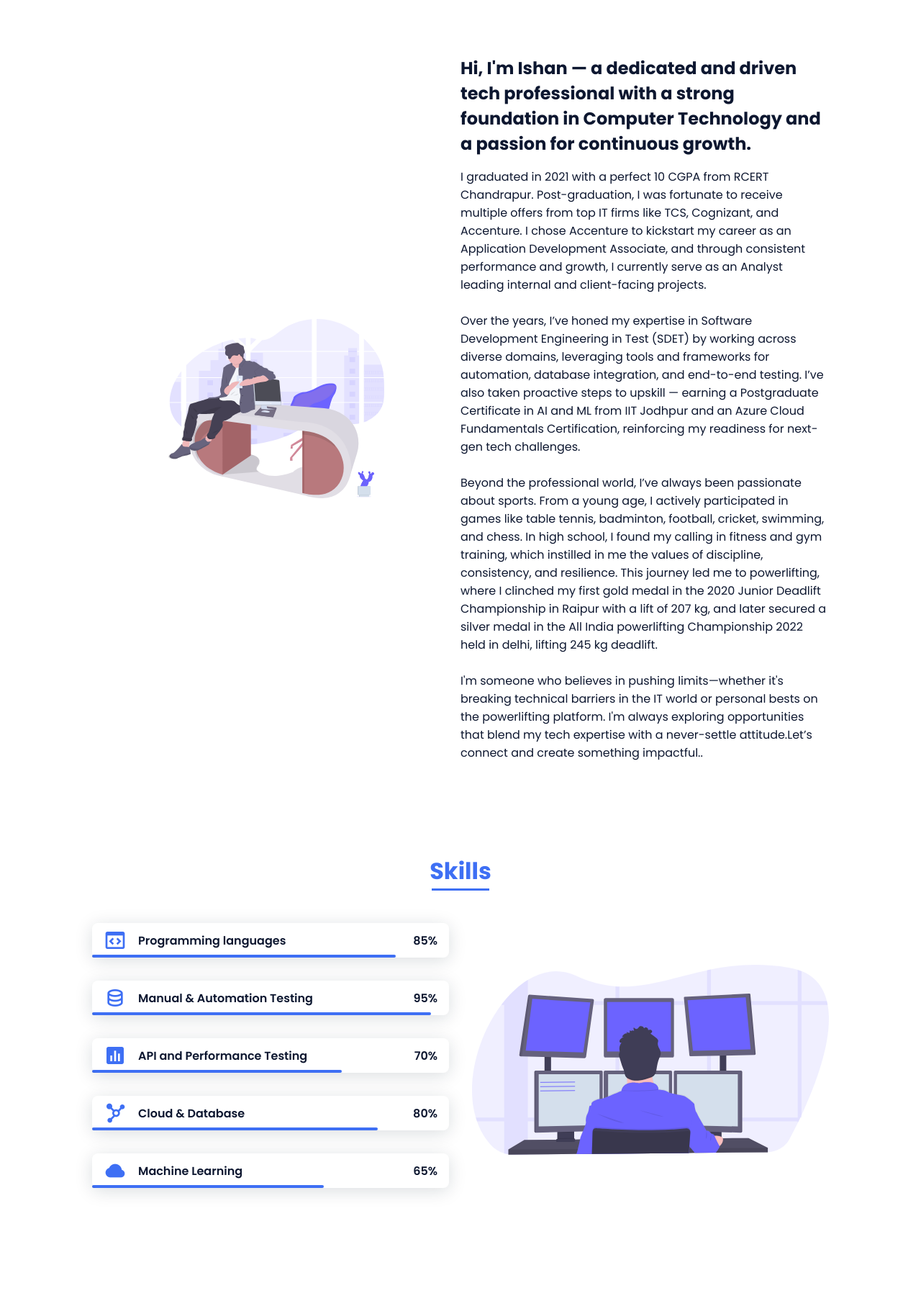
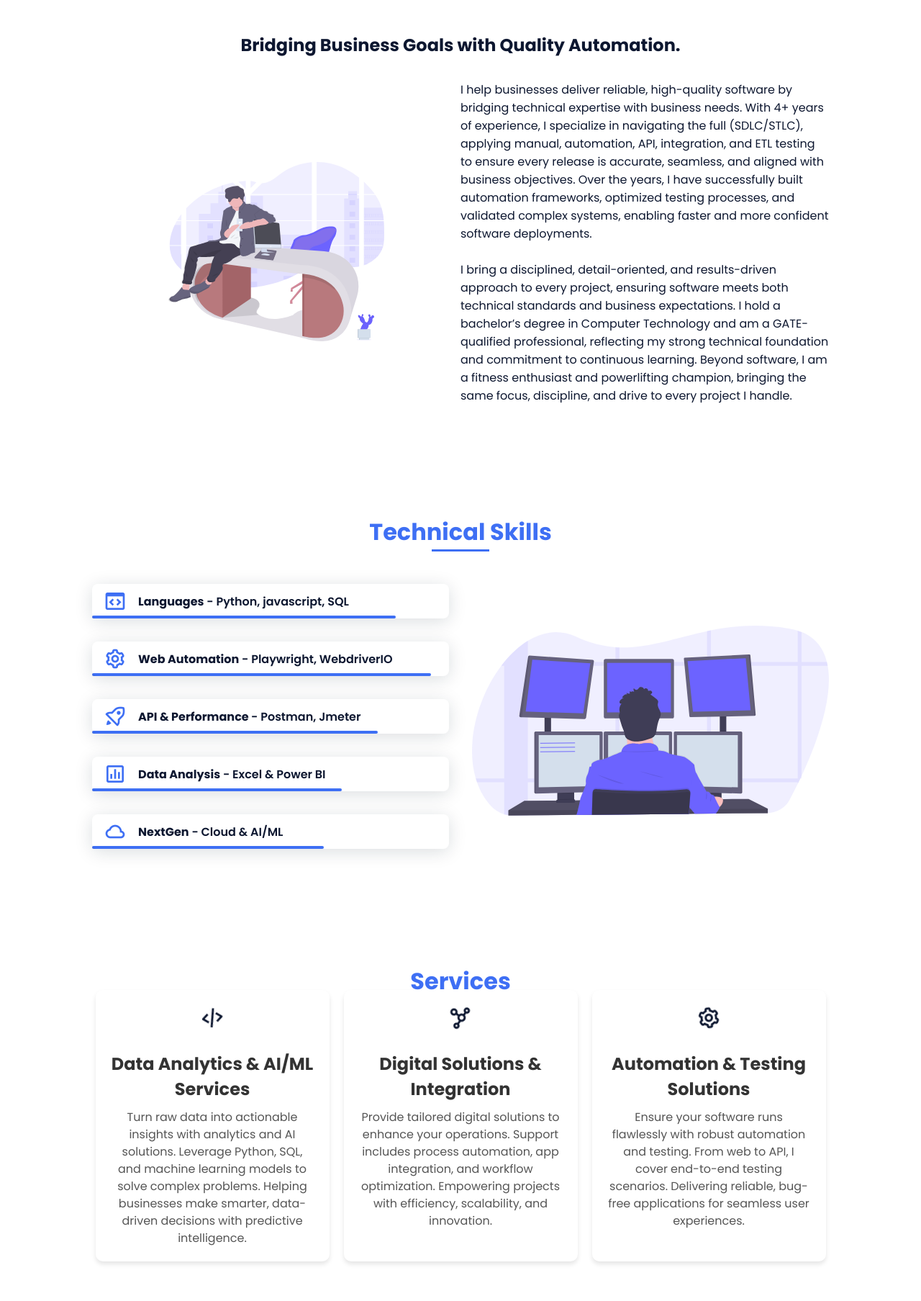
Before and after one commit to ishanhirani/portfolio_website, a plain HTML site: page index.html in a window 1280 px wide. Shown: the part 748-2555 px from the top of the page at 72% size. Drawn offline with nearby package versions, Linux system fonts and the light colour scheme.

Commit message:
Add files via upload

```diff
--- a/index.html
+++ b/index.html
@@ -13,7 +13,7 @@
     <link href="https://cdnjs.cloudflare.com/ajax/libs/font-awesome/5.15.4/css/all.min.css" rel="stylesheet">
 
 
-    <title>Ishan Hirani | SDET</title>
+    <title>Ishan Hirani | Freelancer</title>
 </head>
 
 <body>
@@ -21,7 +21,7 @@
     <header class="l-header">
         <nav class="nav bd-grid">
             <div>
-                <a href="#" class="nav__logo">Ishan</a>
+                <a href="#" class="nav__logo"></a>
             </div>
 
             <div class="nav__menu" id="nav-menu">
@@ -29,7 +29,7 @@
                     <li class="nav__item"><a href="#home" class="nav__link active-link">Home</a></li>
                     <li class="nav__item"><a href="#about" class="nav__link">About</a></li>
                     <li class="nav__item"><a href="#skills" class="nav__link">Skills</a></li>
-                    <li class="nav__item"><a href="#work" class="nav__link">Work</a></li>
+                    <li class="nav__item"><a href="#work" class="nav__link">Services</a></li>
                     <li class="nav__item"><a href="#contact" class="nav__link">Contact</a></li>
                 </ul>
             </div>
@@ -60,10 +60,10 @@
                         class='bx bxl-github'></i></a>
                 <a href="https://www.instagram.com/ishan_hirani/" class="home__social-icon" target="_blank"><i
                         class='bx bxl-instagram'></i></a>
-                <a href="https://x.com/ishan_hirani" class="home__social-icon" target="_blank"><i
+                <!-- <a href="https://x.com/ishan_hirani" class="home__social-icon" target="_blank"><i
                         class='bx bxl-twitter'></i></a>
                 <a href="https://www.facebook.com/profile.php?id=100006259427292" class="home__social-icon"
-                    target="_blank"><i class='bx bxl-facebook'></i></a>
+                    target="_blank"><i class='bx bxl-facebook'></i></a> -->
             </div>
 
             <div class="home__img">
@@ -81,45 +81,65 @@
                 </svg>
             </div>
         </section>
+        <!--===== HOME =====-->
 
         <!--===== ABOUT =====-->
         <section class="about section " id="about">
             <h2 class="section-title">About</h2>
-
+            <h2 class="about__subtitle dynamic-center-text">Bridging Business Goals with Quality Automation.</h2>
+            <script>
+                // Example dynamic effect: typing animation
+                const text = "Bridging Business Goals with Quality Automation.";
+                const el = document.querySelector('.dynamic-center-text');
+                el.textContent = "";
+                let i = 0;
+                function type() {
+                    if (i < text.length) {
+                        el.textContent += text.charAt(i);
+                        i++;
+                        setTimeout(type, 40);
+                    }
+                }
+                type();
+            </script>
+            <style>
+                .dynamic-center-text {
+                    text-align: center;
+                    display: block;
+                    width: 100%;
+                    margin: 0 auto 0 auto;
+                    font-weight: bold;
+                    font-size: 1.5rem;
+                }
+            </style>
             <div class="about__container bd-grid">
                 <div class="about__img">
                     <img src="assets/img/manOnTable.svg" alt="">
                 </div>
 
                 <div>
-                    <h2 class="about__subtitle">Hi, I'm Ishan — a dedicated and driven tech professional with a strong foundation in Computer Technology and a passion for continuous growth.</h2>
                     <p class="about__text">
-                        I graduated in 2021 with a perfect 10 CGPA from RCERT Chandrapur. Post-graduation,
-                        I was fortunate to receive multiple offers from top IT firms like TCS, Cognizant, and Accenture.
-                        I chose Accenture to kickstart my career as an Application Development Associate, and through consistent performance and growth,
-                        I currently serve as an Analyst leading internal and client-facing projects.</p>
+                        I help businesses deliver reliable, high-quality software by bridging technical expertise with
+                        business needs. With 4+ years of experience, I specialize in navigating the full (SDLC/STLC),
+                        applying manual, automation, API, integration, and ETL testing to ensure every release is
+                        accurate, seamless, and aligned with business objectives. Over the years, I have successfully
+                        built automation frameworks, optimized testing processes, and validated complex systems,
+                        enabling faster and more confident software deployments.</p>
                     <br>
-                    <p class="about__text">Over the years, I’ve honed my expertise in Software Development Engineering in Test (SDET) by working across diverse domains,
-                        leveraging tools and frameworks for automation, database integration, and end-to-end testing.
-                        I’ve also taken proactive steps to upskill — earning a Postgraduate Certificate in AI and ML from IIT Jodhpur and an Azure Cloud Fundamentals Certification,
-                        reinforcing my readiness for next-gen tech challenges.</p>
+                    <p class="about__text">I bring a disciplined, detail-oriented, and results-driven approach to every
+                        project, ensuring software meets both technical standards and business expectations. I hold a
+                        bachelor’s degree in Computer Technology and am a GATE-qualified professional, reflecting my
+                        strong technical foundation and commitment to continuous learning. Beyond software, I am a
+                        fitness enthusiast and powerlifting champion, bringing the same focus, discipline, and drive to
+                        every project I handle.</p>
                     <br>
-                    <p class="about__text">Beyond the professional world, I’ve always been passionate about sports.
-                        From a young age, I actively participated in games like table tennis, badminton, football, cricket, swimming, and chess.
-                        In high school, I found my calling in fitness and gym training, which instilled in me the values of discipline, consistency,
-                        and resilience. This journey led me to powerlifting, where I clinched my first gold medal in the 2020 Junior Deadlift
-                        Championship in Raipur with a lift of 207 kg,
-                        and later secured a silver medal in the All India powerlifting Championship 2022 held in delhi, lifting 245 kg deadlift.</p>
-                    <br>
-                     <p class="about__text">I'm someone who believes in pushing limits—whether it's breaking technical barriers in the IT world or personal
-                         bests on the powerlifting platform. I'm always exploring opportunities that blend my tech expertise with a never-settle attitude.Let’s connect and create something impactful..</p>
                 </div>
             </div>
         </section>
 
         <!--===== SKILLS =====-->
         <section class="skills section" id="skills">
-            <h2 class="section-title">Skills</h2>
+            <h2 class="section-title">Technical Skills</h2>
 
             <div class="skills__container bd-grid">
                 <div>
@@ -128,63 +148,65 @@
                         <div class="skills__names">
                             <i class='bx bx-code-block skills__icon'></i>
 
-                            <span class="skills__name">Programming languages</span>
+                            <span class="skills__name"><b>Languages</b> - Python, javascript, SQL</span>
                         </div>
                         <div class="skills__bar skills__prog">
 
                         </div>
-                        <div>
-                            <span class="skills__percentage">85%</span>
-                        </div>
+                        <!-- <div>
+                            <span class="skills__percentage">100%</span>
+                        </div> -->
                     </div>
                     <div class="skills__data">
                         <div class="skills__names">
-                            <i class='bx bx-data skills__icon'></i>
-                            <span class="skills__name">Manual & Automation Testing</span>
+                            <i class='bx bx-cog skills__icon'></i>
+                            <span class="skills__name"><b>Web Automation</b> - Playwright, WebdriverIO</span>
                         </div>
                         <div class="skills__bar skills__da">
 
                         </div>
-                        <div>
+                        <!-- <div>
                             <span class="skills__percentage">95%</span>
-                        </div>
+                        </div> -->
                     </div>
                     <div class="skills__data">
                         <div class="skills__names">
-                            <i class='bx bxs-bar-chart-square skills__icon'></i>
-                            <span class="skills__name">API and Performance Testing</span>
+                            <i class='bx bx-rocket skills__icon'></i>
+                            <span class="skills__name"><b>API & Performance </b>- Postman, Jmeter</span>
+                        </div>
+                        <div class="skills__bar skills__ml">
+
+                        </div>
+                        <!-- <div>
+                            <span class="skills__percentage">80%</span>
+                        </div> -->
+                    </div>
+                    <div class="skills__data">
+                        <div class="skills__names">
+                            <i class='bx bx-bar-chart-square skills__icon'></i>
+                            <span class="skills__name"><b>Data Analysis</b> - Excel & Power BI</span>
                         </div>
                         <div class="skills__bar skills__vis">
 
                         </div>
-                        <div>
+                        <!-- <div>
                             <span class="skills__percentage">70%</span>
-                        </div>
+                        </div> -->
                     </div>
+
                     <div class="skills__data">
                         <div class="skills__names">
-                            <i class='bx bxs-network-chart skills__icon'></i>
-                            <span class="skills__name">Cloud & Database</span>
-                        </div>
-                        <div class="skills__bar skills__ml">
-
-                        </div>
-                        <div>
-                            <span class="skills__percentage">80%</span>
-                        </div>
-                    </div>
-                    <div class="skills__data">
-                        <div class="skills__names">
-                            <i class='bx bxs-cloud skills__icon'></i>
-                            <span class="skills__name">Machine Learning</span>
+                            <i class='bx bx-cloud skills__icon'></i>
+                            <span class="skills__name"><b>NextGen</b> - Cloud & AI/ML</span>
                         </div>
                         <div class="skills__bar skills__cl">
 
                         </div>
-                        <div>
+                        <!-- <div>
                             <span class="skills__percentage">65%</span>
-                        </div>
+                        </div> -->
                     </div>
+
                 </div>
 
                 <div>
@@ -195,41 +217,39 @@
 
         <!--===== WORK =====-->
         <section class="work section" id="work">
-            <h2 class="section-title">Work</h2>
+            <h2 class="section-title">Services</h2>
             <div class="cd-card-wrapper" style="cursor: pointer;">
-                <div class="cd-card"
-                    onclick="window.open('https://github.com/ishanhirani?tab=repositories', '_blank');">
+                <div class="cd-card">
                     <div class="cd-icon">
                         <i class='bx bx-code-alt bx-tada bx-md'></i>
                     </div>
-                    <h3 class="cd-title">Analytics</h3>
-                    <p class="cd-description">Leveraging advanced machine learning algorithms with Python libraries to
-                        transform complex data into actionable insights, driving informed decision-making and
-                        innovation.</p>
+                    <h3 class="cd-title">Data Analytics & AI/ML Services</h3>
+                    <p class="cd-description">Turn raw data into actionable insights with analytics and AI solutions.
+                        Leverage Python, SQL, and machine learning models to solve complex problems.
+                        Helping businesses make smarter, data-driven decisions with predictive intelligence.</p>
                 </div>
-                <div class="cd-card"
-                    onclick="window.open('https://github.com/ishanhirani?tab=repositories', '_blank');">
+                <div class="cd-card">
                     <div class="cd-icon">
-                        <i class='bx bxs-data bx-tada bx-md'></i>
+                        <i class='bx bx-network-chart bx-tada bx-md'></i>
                     </div>
-                    <h3 class="cd-title">Data Manipulation</h3>
-                    <p class="cd-description">Utilizing advanced SQL techniques, including complex queries, window
-                        functions, and joins, to efficiently manipulate data and perform comprehensive CRUD operations,
-                        ensuring seamless data integration and analysis</p>
+                    <h3 class="cd-title">Digital Solutions & Integration</h3>
+                    <p class="cd-description">Provide tailored digital solutions to enhance your operations.
+                        Support includes process automation, app integration, and workflow optimization.
+                        Empowering projects with efficiency, scalability, and innovation.</p>
                 </div>
-                <div class="cd-card"
-                    onclick="window.open('https://github.com/ishanhirani?tab=repositories', '_blank');">
+                <div class="cd-card">
                     <div class="cd-icon">
-                        <i class='bx bxs-pie-chart-alt-2 bx-tada bx-md'></i>
+                        <i class='bx bx-cog bx-tada bx-md'></i>
                     </div>
-                    <h3 class="cd-title">Automation</h3>
-                    <p class="cd-description">Streamlining repetitive tasks using scripting and modern frameworks to enhance accuracy,
-                        boost productivity, and ensure seamless process execution with minimal manual effort.</p>
+                    <h3 class="cd-title">Automation & Testing Solutions</h3>
+                    <p class="cd-description">Ensure your software runs flawlessly with robust automation and testing.
+                        From web to API, I cover end-to-end testing scenarios.
+                        Delivering reliable, bug-free applications for seamless user experiences.</p>
                 </div>
             </div>
-            <div class="More-area">
+            <!-- <div class="More-area">
                 <a href="https://github.com/ishanhirani?tab=repositories" target="_blank" class="button">More</a>
-            </div>
+            </div> -->
         </section>
         <!--===== WORK =====-->
 
@@ -277,8 +297,8 @@
 
     <!--===== FOOTER =====-->
     <footer class="footer">
-        <p class="footer__copy">Thank you for visiting my personal portfolio website.</p>
-        <p class="footer__copy">Developed with <i class="fa fa-heart pulse"></i> by Ishan Hirani</a></p>
+        <p class="footer__copy">Thank you for visiting </p>
+        <p class="footer__copy">© 2025 Ishan Hirani</a></p>
     </footer>
 
 
```
